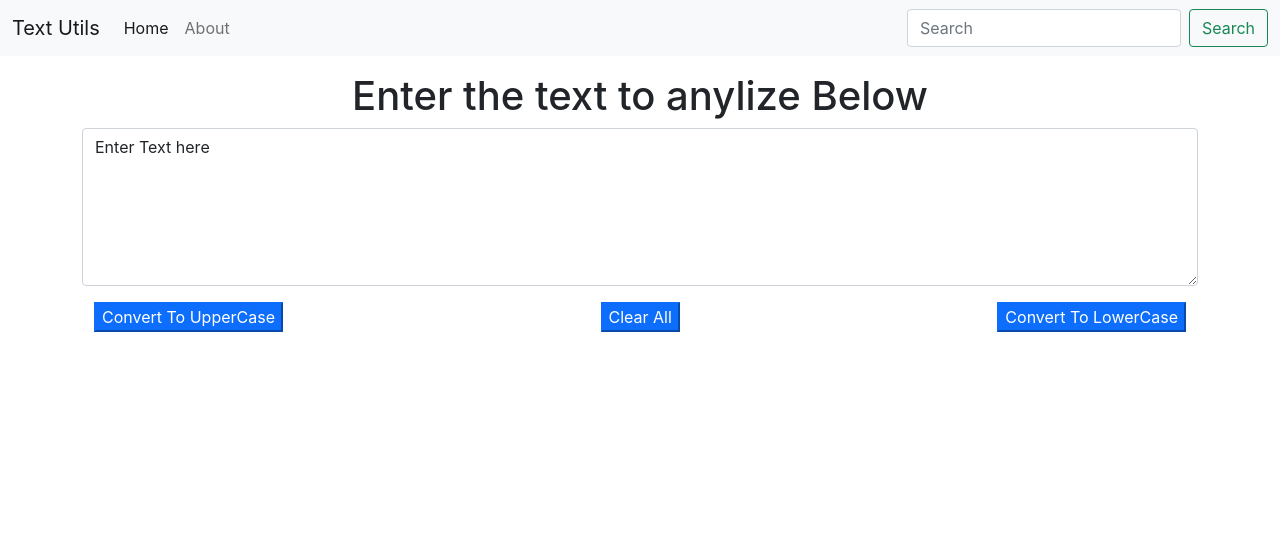
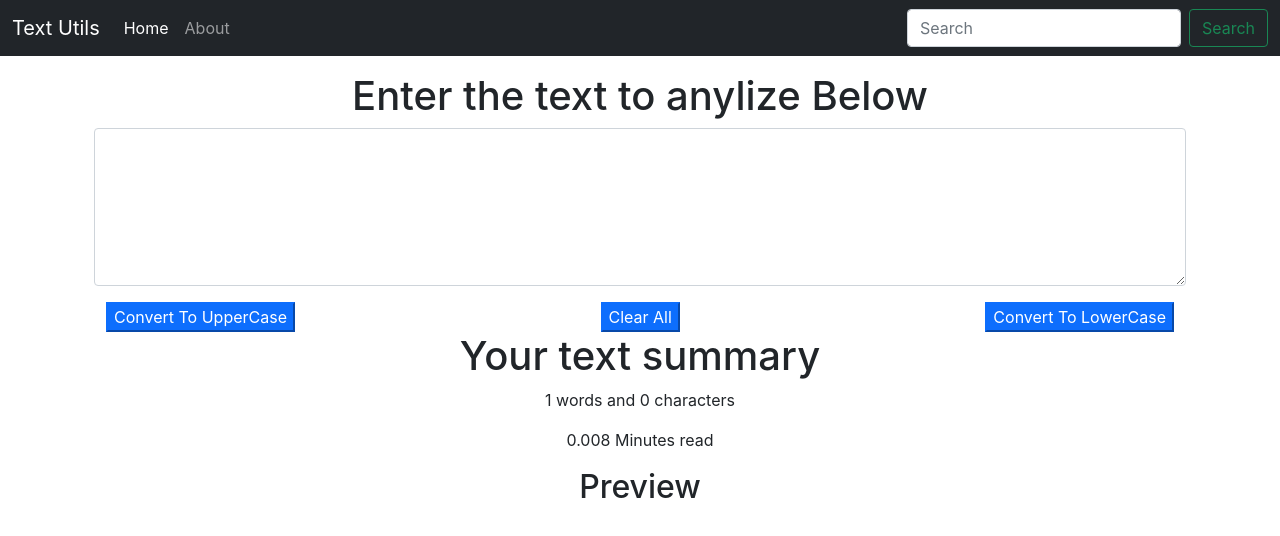
Before and after one commit to Himanshu-0981/Text-Utills-React, a React (Create React App) app: page / in a window 1280 px wide. Shown: the top 536 px of the page. Built offline with nearby package versions, Linux system fonts and the light colour scheme.

Commit message:
more function

```diff
--- a/src/components/Navbar.js
+++ b/src/components/Navbar.js
@@ -4,7 +4,7 @@
 
 export default function Navbar(props) {
   return (
-    <nav className="navbar navbar-expand-lg navbar-light bg-light">
+    <nav className="navbar navbar-expand-lg navbar-dark bg-dark">
       <div className="container-fluid">
         <a className="navbar-brand" href="/">
           {props.title}
--- a/src/components/TextForm.js
+++ b/src/components/TextForm.js
@@ -20,15 +20,17 @@
     const onChange = (event) =>{
         setText(event.target.value)
     }
+    let someText = ""
+    const [text , setText] = useState(someText);
 
-    const [text , setText] = useState("Enter Text here");
 
 
     return (
-        <div>
+        <>
+        <div className="container">
             <h1>{props.title}</h1>
             <div className="mb-3">
-                <textarea className="form-control" value = {text}  onChange={onChange} id="myBox"rows="6"></textarea>
+                <textarea  className="form-control"  value = {text}  onChange={onChange} id="myBox"rows="6"></textarea>
             </div>
             <div className="container d-flex justify-content-between">
             <button className="btn-primary" onClick={onClickUp} >Convert To UpperCase</button>
@@ -36,5 +38,13 @@
             <button className="btn-primary" onClick={onClickLow} >Convert To LowerCase</button>
             </div>
         </div>
+        <div className="container">
+            <h1>Your text summary</h1>
+            <p>{text.split(" ").length} words and {text.length} characters</p>
+            <p>{0.008 *text.split(' ').length} Minutes read</p>
+            <h2>Preview</h2>
+            <p>{text}</p>
+        </div>
+        </>
     );
 }
```
